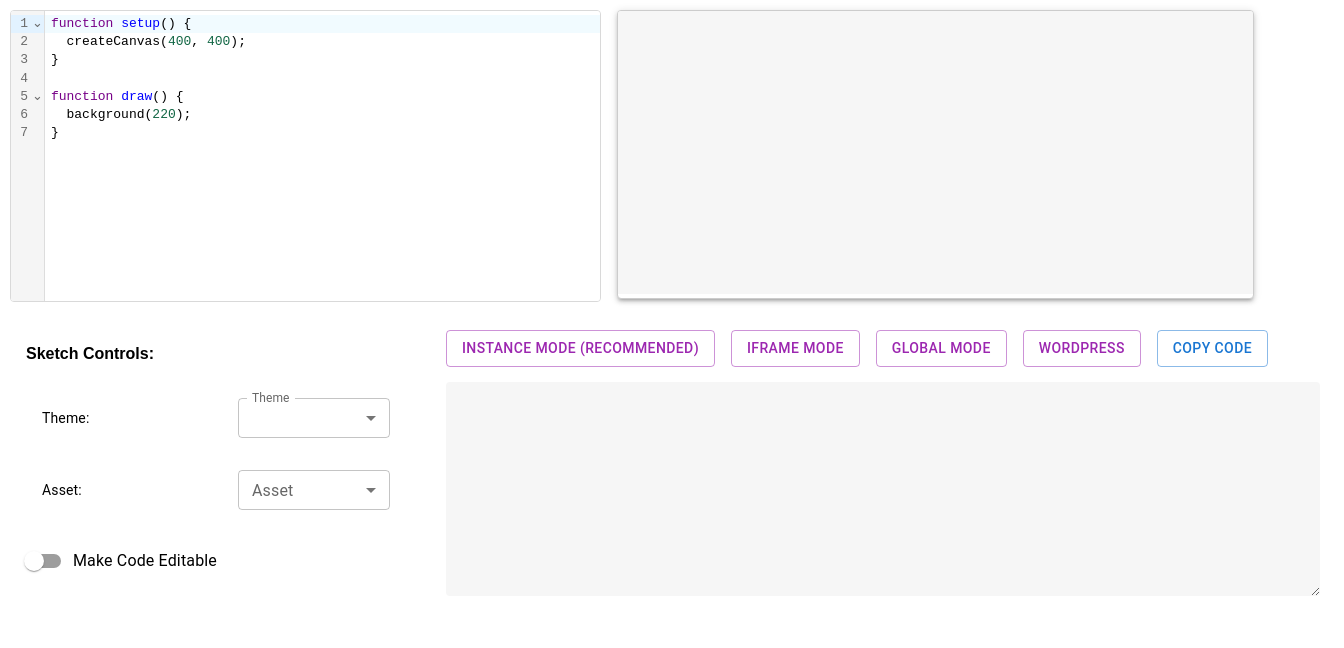
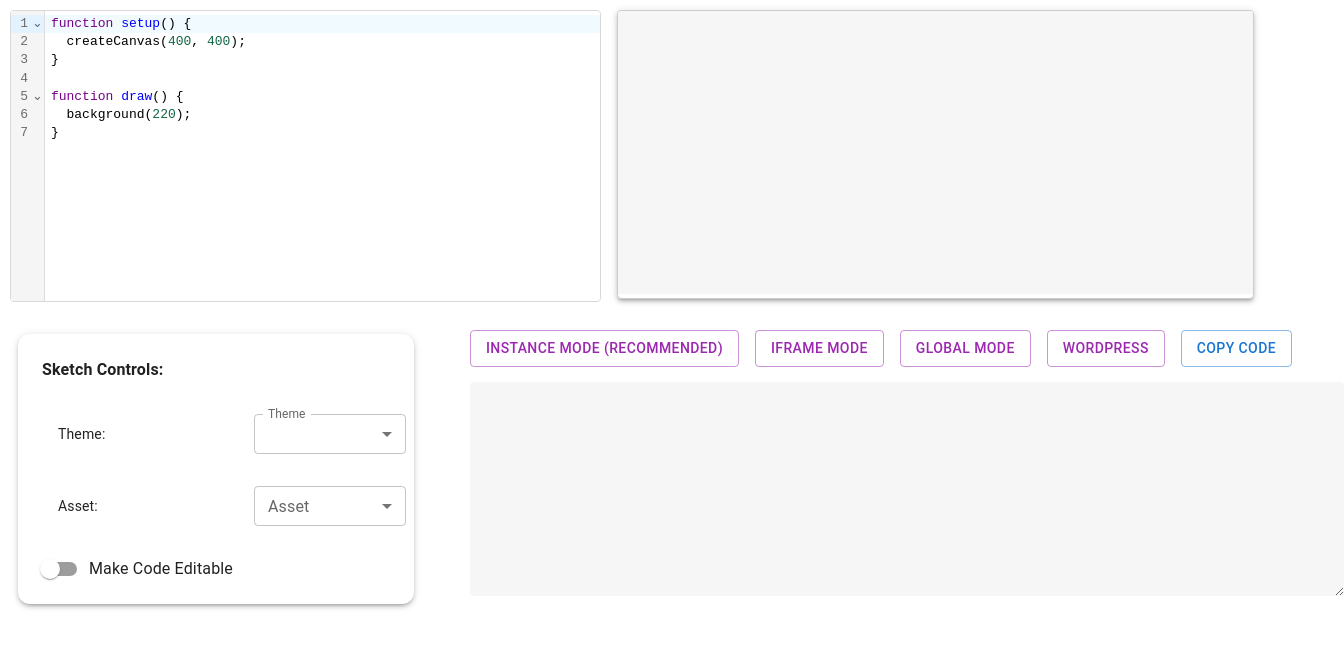
Before and after one commit to Nwakaego-Ego/Friendly_Sketch_Embeder, a React (Vite) app: page / in a window 1280 px wide. Shown: the top 648 px of the page, 1344 px wide, since content can reach past the window. Built offline with nearby package versions, Linux system fonts and the light colour scheme; some icons are missing.

Commit message:
styled the Embed Options Panel

```diff
--- a/src/Components/EmbedOptionsPanel/EmbedOptionsPanel.jsx
+++ b/src/Components/EmbedOptionsPanel/EmbedOptionsPanel.jsx
@@ -1,6 +1,9 @@
 // import React from "react";
-// import DropDownMenu from "../DropDownOptions/DropDownMenu";
 // import EmbedOptions from "./EmbedOptions";
+// import Box from "@mui/material/Box";
+// import FormControlLabel from "@mui/material/FormControlLabel";
+// import Switch from "@mui/material/Switch";
+// import PlayPauseButtons from "../EmbedOptionsPanel/PlayPauseButtons";
 
 // const EmbedOptionsPanel = ({
 //   mode,
@@ -9,46 +12,43 @@
 //   setTheme,
 //   asset,
 //   setAsset,
+//   editable,
+//   setEditable,
+//   setShouldRun,
+//   shouldRun,
 // }) => {
 //   return (
-//     <>
-//       <EmbedOptions
-//         label="Iframe Mode"
-//         value="Instance"
-//         dropdown={
-//           <DropDownMenu
-//             options={["Instance", "Global"]}
-//             selected={mode}
-//             onChange={setMode}
-//           />
-//         }
-//       />
+//     <Box sx={{ px: 2 }}>
+//       <Box sx={{ display: "flex", alignItems: "center", gap: 1, mb: 2, mt: 4 }}>
+//         <strong>Sketch Controls:</strong>
+//         <PlayPauseButtons shouldRun={shouldRun} setShouldRun={setShouldRun} />
+//       </Box>
+
 //       <EmbedOptions
 //         label="Theme"
-//         value="Dark Mood"
-//         dropdown={
-//           <DropDownMenu
-//             options={["Dark", "Light"]}
-//             selected={theme}
-//             onChange={setTheme}
-//           />
-//         }
+//         value={theme}
+//         options={["Dark", "Light"]}
+//         onChange={setTheme}
 //       />
 //       <EmbedOptions
 //         label="Asset"
-//         value="Sound"
-//         dropdown={
-//           <DropDownMenu
-//             options={["Sound"]}
-//             selected={asset}
-//             onChange={setAsset}
-//           />
-//         }
+//         value={asset}
+//         options={["Sound"]}
+//         onChange={setAsset}
 //       />
-//       <div className="embed-option-container">
-//         <button className="editable-mood-button ">Make Code Editable</button>
-//       </div>
-//     </>
+//       <Box sx={{ mt: 3 }}>
+//         <FormControlLabel
+//           control={
+//             <Switch
+//               checked={editable}
+//               onChange={() => setEditable((prev) => !prev)}
+//               color="primary"
+//             />
+//           }
+//           label="Make Code Editable"
+//         />
+//       </Box>
+//     </Box>
 //   );
 // };
 
@@ -60,6 +60,7 @@ import Box from "@mui/material/Box";
 import FormControlLabel from "@mui/material/FormControlLabel";
 import Switch from "@mui/material/Switch";
 import PlayPauseButtons from "../EmbedOptionsPanel/PlayPauseButtons";
+import { Paper, Typography } from "@mui/material";
 
 const EmbedOptionsPanel = ({
   mode,
@@ -74,9 +75,28 @@ const EmbedOptionsPanel = ({
   shouldRun,
 }) => {
   return (
-    <Box sx={{ px: 2 }}>
-      <Box sx={{ display: "flex", alignItems: "center", gap: 1, mb: 2, mt: 4 }}>
-        <strong>Sketch Controls:</strong>
+    <Paper
+      elevation={3}
+      sx={{
+        px: 3,
+        py: 2,
+        mt: 4,
+        ml: 1,
+        borderRadius: 3,
+        maxWidth: 400,
+      }}
+    >
+      <Box
+        sx={{
+          display: "flex",
+          alignItems: "center",
+          gap: 1,
+          mb: 2,
+        }}
+      >
+        <Typography variant="subtitle1" fontWeight="bold">
+          Sketch Controls:
+        </Typography>
         <PlayPauseButtons shouldRun={shouldRun} setShouldRun={setShouldRun} />
       </Box>
 
@@ -92,7 +112,8 @@ const EmbedOptionsPanel = ({
         options={["Sound"]}
         onChange={setAsset}
       />
-      <Box sx={{ mt: 3 }}>
+
+      <Box mt={2}>
         <FormControlLabel
           control={
             <Switch
@@ -104,7 +125,7 @@ const EmbedOptionsPanel = ({
           label="Make Code Editable"
         />
       </Box>
-    </Box>
+    </Paper>
   );
 };
 
--- /dev/null
+++ b/src/Components/EmbedOptionsPanel/PlayPauseButtons.css
@@ -0,0 +1,3 @@
+/* .play-sketch {
+  color: red;
+} */
--- a/src/Components/EmbedOptionsPanel/PlayPauseButtons.jsx
+++ b/src/Components/EmbedOptionsPanel/PlayPauseButtons.jsx
@@ -3,11 +3,12 @@ import IconButton from "@mui/material/IconButton";
 import Tooltip from "@mui/material/Tooltip";
 import PlayArrowIcon from "@mui/icons-material/PlayArrow";
 import StopIcon from "@mui/icons-material/Stop";
+import "./PlayPauseButtons.css";
 
 const PlayPauseButtons = ({ shouldRun, setShouldRun }) => {
   return (
     <div>
-      <Tooltip title="Play Sketch">
+      <Tooltip title="Play Sketch" className="play-sketch">
         <IconButton
           onClick={() => setShouldRun(true)}
           color="primary"
```
